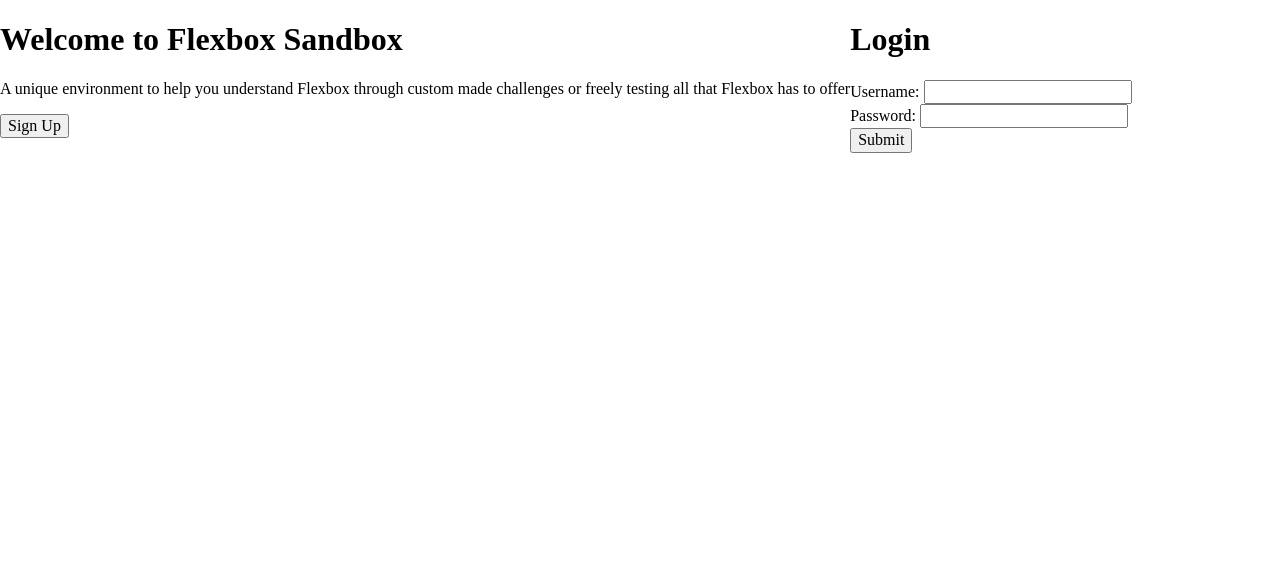
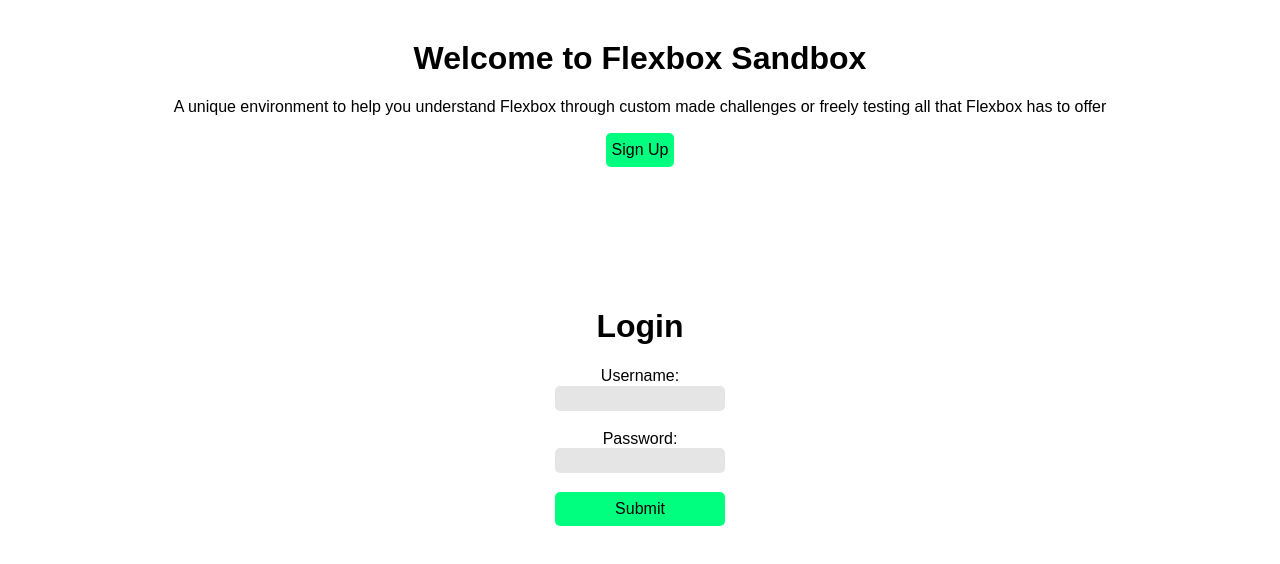
Before and after one commit to Blalexander/Flexbox-Sandbox, a website: page docs/index.html in a window 1280 px wide. Drawn offline with nearby package versions, Linux system fonts and the light colour scheme; the site is published under a folder, as on GitHub Pages, so addresses that start at the root find nothing.

Commit message:
css fix attempt

```diff
--- a/docs/index.html
+++ b/docs/index.html
@@ -5,7 +5,7 @@
     <meta charset="utf-8">
     <meta name="viewport" content="width=device-width, initial-scale=1">
     <link rel="stylesheet" href="https://cdnjs.cloudflare.com/ajax/libs/normalize/5.0.0/normalize.css">
-    <link rel="stylesheet" href="/sign-up-log-in.css">
+    <link rel="stylesheet" href="./sign-up-log-in.css">
   </head>
   <body>
     <main id="landing">
```
Also changed, not shown: docs/sandbox.html (+0 -15 lines), README.md.
